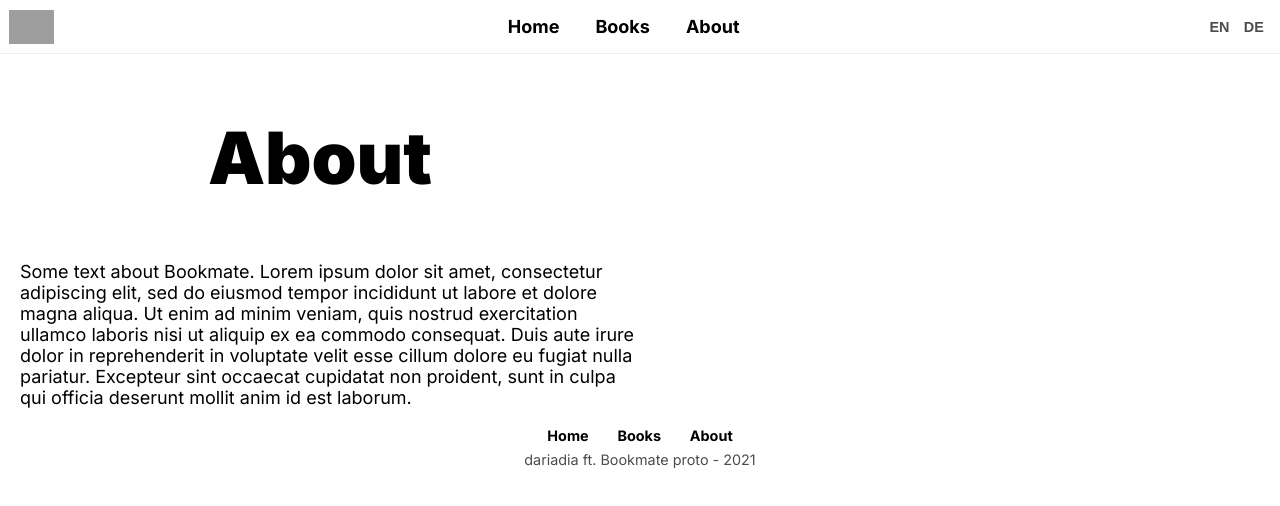
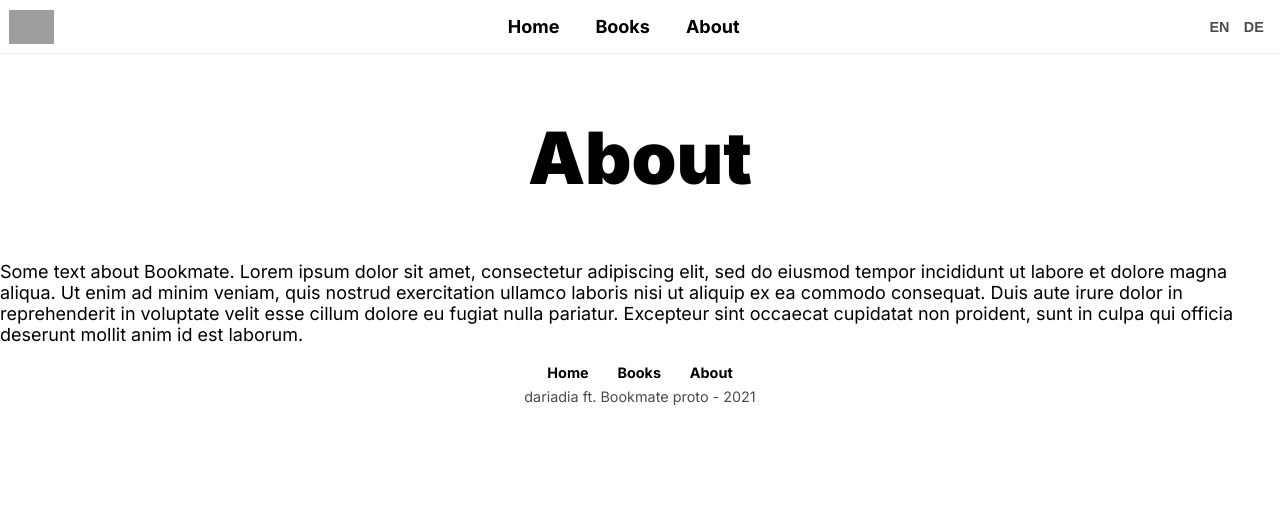
Before and after one commit to dariadia/multilingual, a Next.js app: page /about in a window 1280 px wide. Shown: the top 506 px of the page. Built offline with nearby package versions, Linux system fonts and the light colour scheme; grey boxes are pictures that could not be loaded.

Commit message:
Change styles to 1 col

```diff
--- a/pages/styles/layout.css
+++ b/pages/styles/layout.css
@@ -15,7 +15,7 @@ body {
 
 main {
   display: grid;
-  grid-template-columns: 1fr 1fr;
+  grid-template-columns: 1fr;
   grid-template-rows: 3em auto 4em;
   grid-template-areas:
     "h h"
@@ -140,10 +140,6 @@ a {
   margin: 0;
 }
 
-.page-text {
-  margin-left: 20px;
-}
-
 /* Books */
 .books {
   grid-area: m;
```
